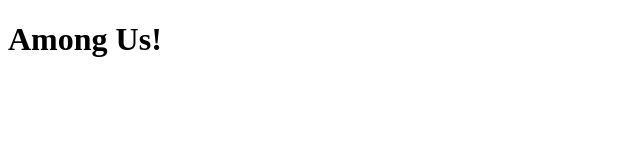
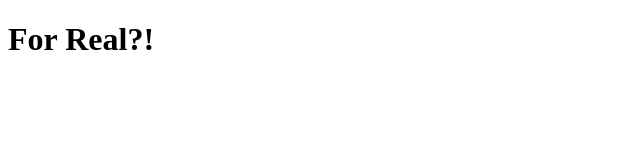
Before and after one commit to GandalfPotter/gandalfpotter.github.io, a plain HTML site: page index.html in a window 1280 px wide. Shown: the full height of the page, 0-640 px from the left. Drawn offline with Linux system fonts and the light colour scheme.

Commit message:
more test

```diff
--- a/index.html
+++ b/index.html
@@ -5,6 +5,6 @@
     <title>GandalfPotter's Github Pages</title>
   </head>
   <body>
-    <h1>Among Us!</h1>
+    <h1>For Real?!</h1>
   </body>
 </html>
```
